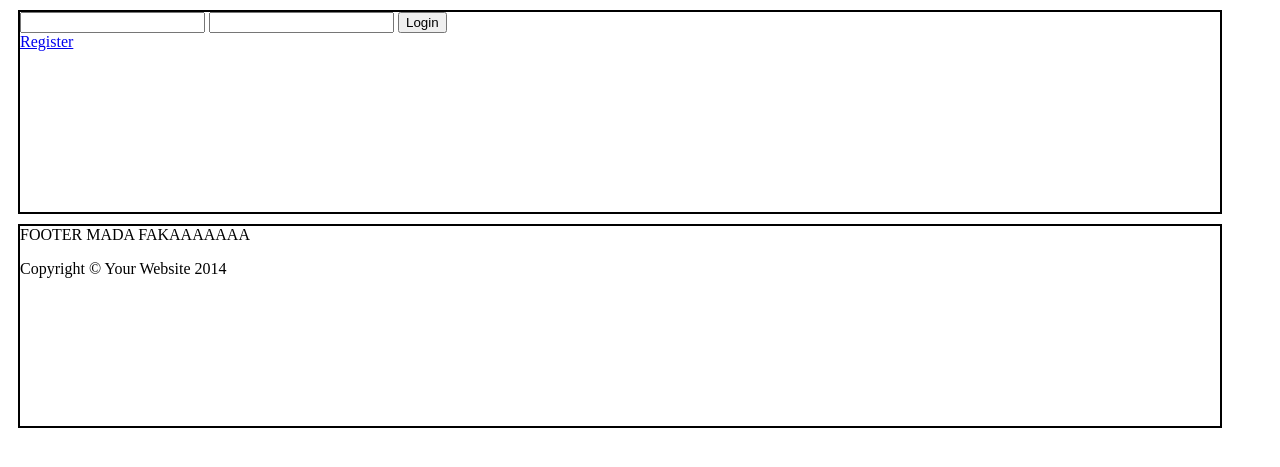
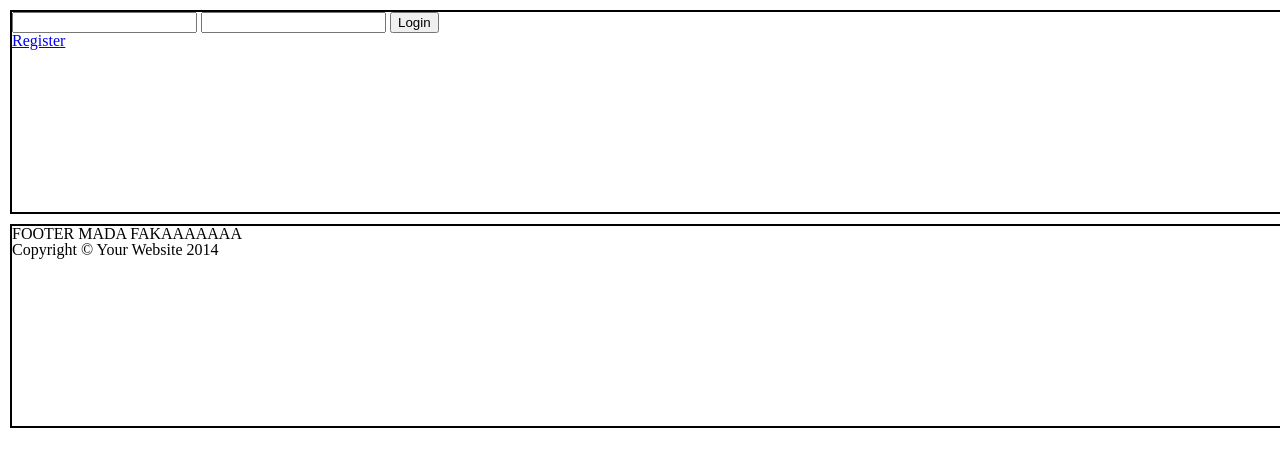
Before and after one commit to SaoPaoloTeam/TeamProjectPHP, a PHP site: page /post.php in a window 1280 px wide. Shown: the top 467 px of the page. Run offline with PHP 8.4, Linux system fonts and the light colour scheme; data that the repository does not hold is empty.

Commit message:
reset.css

```diff
--- a/public_html/css/main.css
+++ b/public_html/css/main.css
@@ -1,13 +1,18 @@
+.wrapper {
+    width: 1200px;
+    margin: 0 auto;
+}
+
+
 header {
-    width: 1200px;
+    width: 100%;
     height: 200px;
     border: 2px solid black;
     margin: 10px;
 }
 
 main {
-
-    width: 1200px;
+    width: 100%;
     height: auto;
     border: 2px solid black;
     margin: 10px;
@@ -26,7 +31,7 @@ main > aside {
 }
 
 footer {
-    width: 1200px;
+    width: 100%;
     height: 200px;
     border: 2px solid black;
     margin: 10px;
--- /dev/null
+++ b/public_html/css/reset.css
@@ -0,0 +1,35 @@
+/* http://meyerweb.com/eric/tools/css/reset/
+   v2.0 | 20110126
+   License: none (public domain)
+*/
+
+html, body, div, span, applet, object, iframe,
+h1, h2, h3, h4, h5, h6, p, blockquote, pre,
+a, abbr, acronym, address, big, cite, code,
+del, dfn, em, img, ins, kbd, q, s, samp,
+small, strike, strong, sub, sup, tt, var,
+b, u, i, center,
+dl, dt, dd, ol, ul, li,
+fieldset, form, label, legend,
+table, caption, tbody, tfoot, thead, tr, th, td,
+article, aside, canvas, details, embed,
+figure, figcaption, footer, header,
+menu, nav, output, ruby, section, summary,
+time, mark, audio, video {
+    margin: 0;
+    padding: 0;
+    border: 0;
+    font: 100% inherit;
+    vertical-align: baseline;
+}
+
+body {
+    line-height: 1;
+}
+ol, ul {
+    list-style: none;
+}
+table {
+    border-collapse: collapse;
+    border-spacing: 0;
+}
--- a/resources/templates/head.php
+++ b/resources/templates/head.php
@@ -7,6 +7,7 @@
 
     <title>Blog</title>
 
+    <link href='css/reset.css' rel='stylesheet'>
     <link href='css/main.css' rel='stylesheet'>
     <script src="../resources/library/jquery-2.1.3.js"></script>
     <script src="../../public_html/js/functions.js"></script>
```
Also changed, not shown: public_html/index.php (+4 -5 lines).
